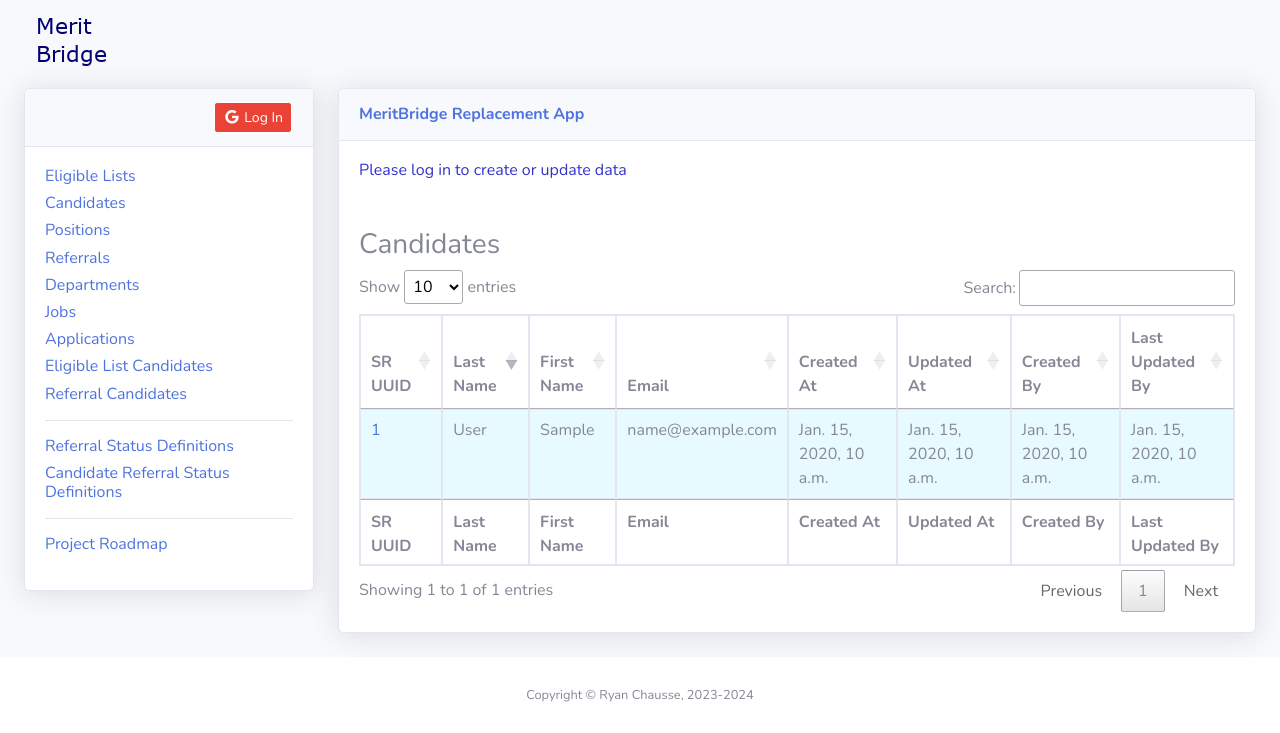
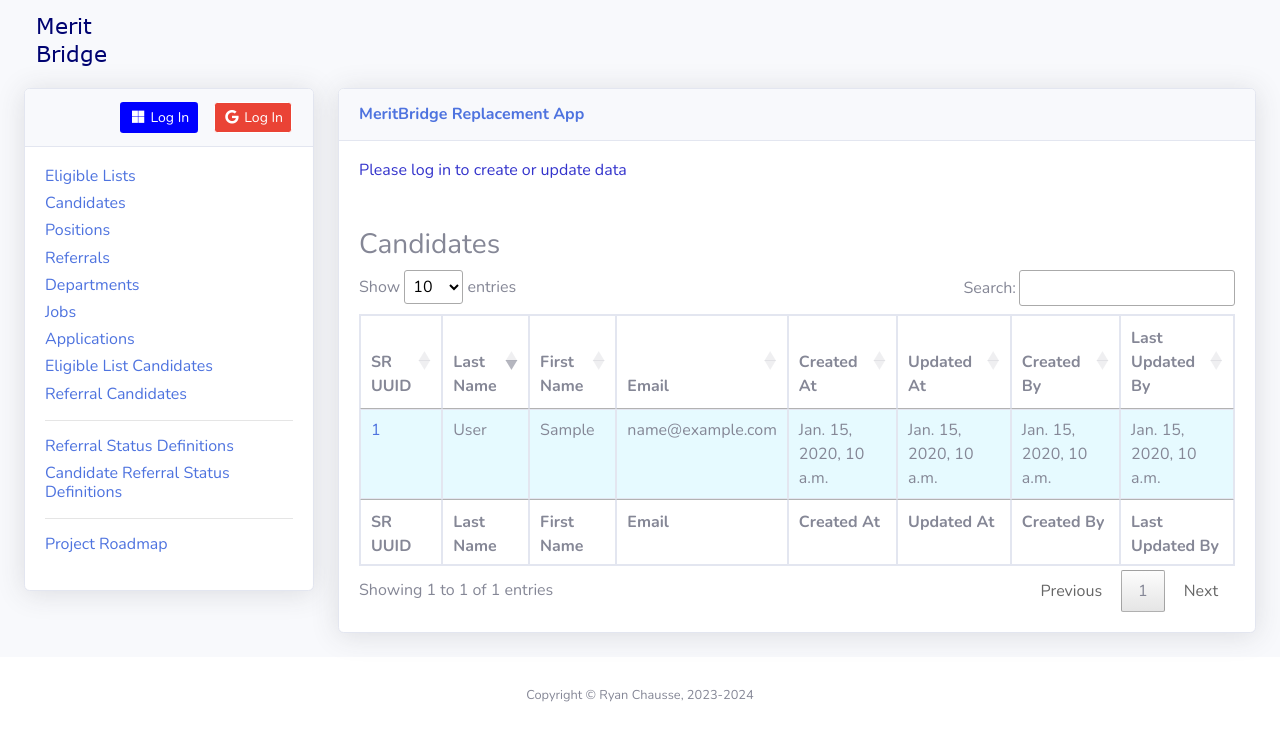
Before and after one commit to ryanchausse/sfdhr-startdjango-com, a Django app: template form/templates/main/candidates.html in a window 1280 px wide. Shown: the top 733 px of the page. Run offline with Django 3.2, Linux system fonts and the light colour scheme; the template is opened without the code that fills it: most values are stand-ins (such as "Sample title", 1, 10 or a date in 2020); some libraries are stand-ins or nearby versions.

Commit message:
Added: Microsoft-based OAuth login. Edge case still exists when a user uses the same email address with e.g. Microsoft and Google as Oauth2 providers.

```diff
--- a/form/templates/main/includes/top_buttons.html
+++ b/form/templates/main/includes/top_buttons.html
@@ -3,7 +3,7 @@
     {% if user.is_authenticated %}
         <form style="float:right; padding-left: 1em;" action="/accounts/logout/" method="POST">
             {% csrf_token %}
-            <button type="submit" class="btn btn-google btn-sm">
+            <button type="submit" class="btn btn-sm" style="background-color:#ff0066; color:white">
                 Log out, {{ user.first_name }}
             </button>
         </form>
@@ -14,5 +14,11 @@
                 <i class="fab fa-google fa-fw"></i> Log In
             </button>
         </form>
+        <form style="float:right; padding-left: 1em;" action="/accounts/microsoft/login/" method="POST">
+            {% csrf_token %}
+            <button type="submit" class="btn btn-microsoft btn-sm" style="background-color: blue; color: white">
+                <i class="fab fa-microsoft fa-fw"></i> Log In
+            </button>
+        </form>
     {% endif %}
 </td>
```
